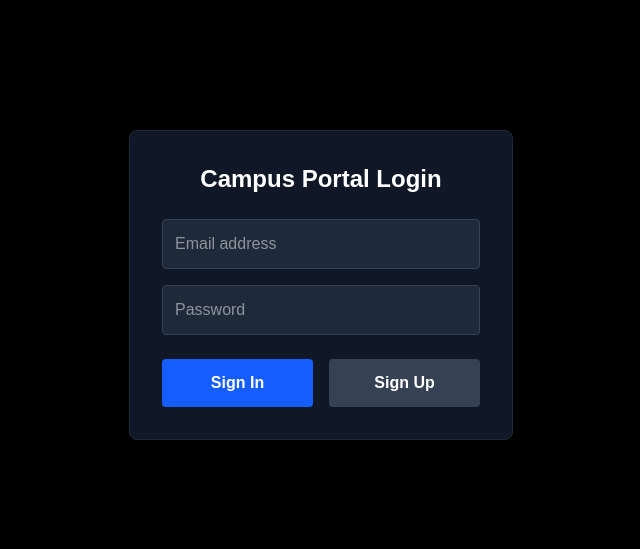
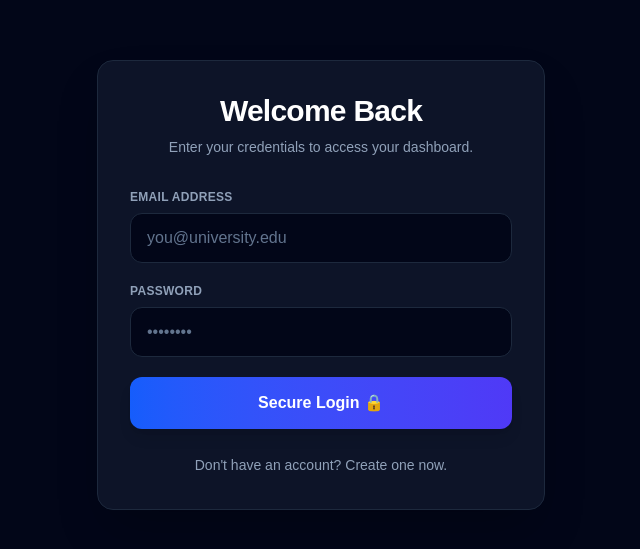
Before and after one commit to SHAMOON786-AI/campus-portal, a Next.js app: page /login in a window 1280 px wide. Shown: the part 115-664 px from the top of the page, without its empty margins (319-959 px from the left). Built offline with nearby package versions, Linux system fonts and the light colour scheme; no server answers.

Commit message:
feat: added login page and connected landing page buttons

```diff
--- a/app/login/page.tsx
+++ b/app/login/page.tsx
@@ -1,92 +1,111 @@
 "use client";
 
 import { useState } from "react";
+import { supabase } from "../../lib/supabase";
 import { useRouter } from "next/navigation";
-import { supabase } from "../../lib/supabase";
 
-export default function Login() {
+export default function LoginPage() {
   const [email, setEmail] = useState("");
   const [password, setPassword] = useState("");
-  const [message, setMessage] = useState("");
+  const [loading, setLoading] = useState(false);
+  const [isSignUp, setIsSignUp] = useState(false);
   const router = useRouter();
 
-  const handleSignUp = async () => {
-    const { error } = await supabase.auth.signUp({ email, password });
-    if (error) setMessage(error.message);
-    else setMessage("Check your email for the confirmation link!");
-  };
+  const handleAuth = async (e: React.FormEvent) => {
+    e.preventDefault();
+    setLoading(true);
 
-  const handleSignIn = async () => {
-    const { data: authData, error: authError } = await supabase.auth.signInWithPassword({ email, password });
+    try {
+      if (isSignUp) {
+        // Register a new user
+        const { error } = await supabase.auth.signUp({
+          email,
+          password,
+        });
+        if (error) throw error;
+        alert("Registration successful! You can now log in.");
+        setIsSignUp(false);
+      } else {
+        // Log in existing user
+        const { error } = await supabase.auth.signInWithPassword({
+          email,
+          password,
+        });
+        if (error) throw error;
 
-    if (authError) {
-      setMessage(authError.message);
-      return;
+        // Redirect to the landing page to choose a portal
+        router.push("/");
       }
-
-    if (authData.user) {
-      const { data: profileData, error: profileError } = await supabase
-        .from("profiles")
-        .select("role")
-        .eq("id", authData.user.id)
-        .single();
-
-      if (profileError) {
-        setMessage("Error fetching user profile.");
-        return;
-      }
-
-      // We added this popup to see exactly what the database is returning!
-
-
-      if (profileData.role === "admin") {
-        router.push("/admin");
-      } else if (profileData.role === "recruiter") {
-        router.push("/recruiter");
-      } else {
-        router.push("/dashboard");
-      }
+    } catch (error: any) {
+      alert("Authentication Error: " + error.message);
+    } finally {
+      setLoading(false);
     }
   };
 
   return (
-    <main className="flex min-h-screen flex-col items-center justify-center p-24 bg-black">
-      <div className="w-full max-w-sm p-8 bg-gray-900 rounded-lg shadow-md border border-gray-800">
-        <h1 className="text-2xl font-bold text-white mb-6 text-center">Campus Portal Login</h1>
+    <div className="min-h-screen bg-slate-950 flex items-center justify-center p-4">
+      <div className="w-full max-w-md bg-slate-900/90 border border-slate-800 p-8 rounded-2xl shadow-2xl backdrop-blur-xl">
+        <div className="text-center mb-8">
+          <h1 className="text-3xl font-black text-white tracking-tight">
+            {isSignUp ? "Create an Account" : "Welcome Back"}
+          </h1>
+          <p className="text-slate-400 text-sm mt-2">
+            {isSignUp
+              ? "Join the next-gen campus placement portal."
+              : "Enter your credentials to access your dashboard."}
+          </p>
+        </div>
 
+        <form onSubmit={handleAuth} className="space-y-5">
+          <div>
+            <label className="block text-xs font-semibold text-slate-400 uppercase tracking-wide mb-2">
+              Email Address
+            </label>
             <input
               type="email"
-          placeholder="Email address"
               value={email}
               onChange={(e) => setEmail(e.target.value)}
-          className="w-full p-3 mb-4 bg-gray-800 text-white rounded border border-gray-700"
+              required
+              className="w-full px-4 py-3 bg-slate-950 border border-slate-800 rounded-xl text-white placeholder-slate-500 focus:ring-2 focus:ring-blue-500 outline-none transition-all"
+              placeholder="you@university.edu"
             />
+          </div>
 
+          <div>
+            <label className="block text-xs font-semibold text-slate-400 uppercase tracking-wide mb-2">
+              Password
+            </label>
             <input
               type="password"
-          placeholder="Password"
               value={password}
               onChange={(e) => setPassword(e.target.value)}
-          className="w-full p-3 mb-6 bg-gray-800 text-white rounded border border-gray-700"
+              required
+              className="w-full px-4 py-3 bg-slate-950 border border-slate-800 rounded-xl text-white placeholder-slate-500 focus:ring-2 focus:ring-blue-500 outline-none transition-all"
+              placeholder="••••••••"
             />
+          </div>
 
-        <div className="flex gap-4">
           <button
-            onClick={handleSignIn}
-            className="w-full bg-blue-600 hover:bg-blue-700 text-white font-semibold p-3 rounded transition-colors"
+            type="submit"
+            disabled={loading}
+            className="w-full bg-gradient-to-r from-blue-600 to-indigo-600 hover:from-blue-500 hover:to-indigo-500 text-white font-bold py-3.5 rounded-xl transition-all shadow-lg flex items-center justify-center gap-2"
           >
-            Sign In
+            {loading ? "Processing..." : isSignUp ? "Sign Up 🚀" : "Secure Login 🔒"}
           </button>
+        </form>
+
+        <div className="mt-6 text-center">
           <button
-            onClick={handleSignUp}
-            className="w-full bg-gray-700 hover:bg-gray-600 text-white font-semibold p-3 rounded transition-colors"
+            onClick={() => setIsSignUp(!isSignUp)}
+            className="text-sm text-slate-400 hover:text-white transition-colors"
           >
-            Sign Up
+            {isSignUp
+              ? "Already have an account? Sign in here."
+              : "Don't have an account? Create one now."}
           </button>
         </div>
-
-        {message && <p className="mt-4 text-center text-sm text-yellow-400">{message}</p>}
       </div>
-    </main>
+    </div>
   );
 }
```
Lines whose indentation alone changed are shown as unchanged.
